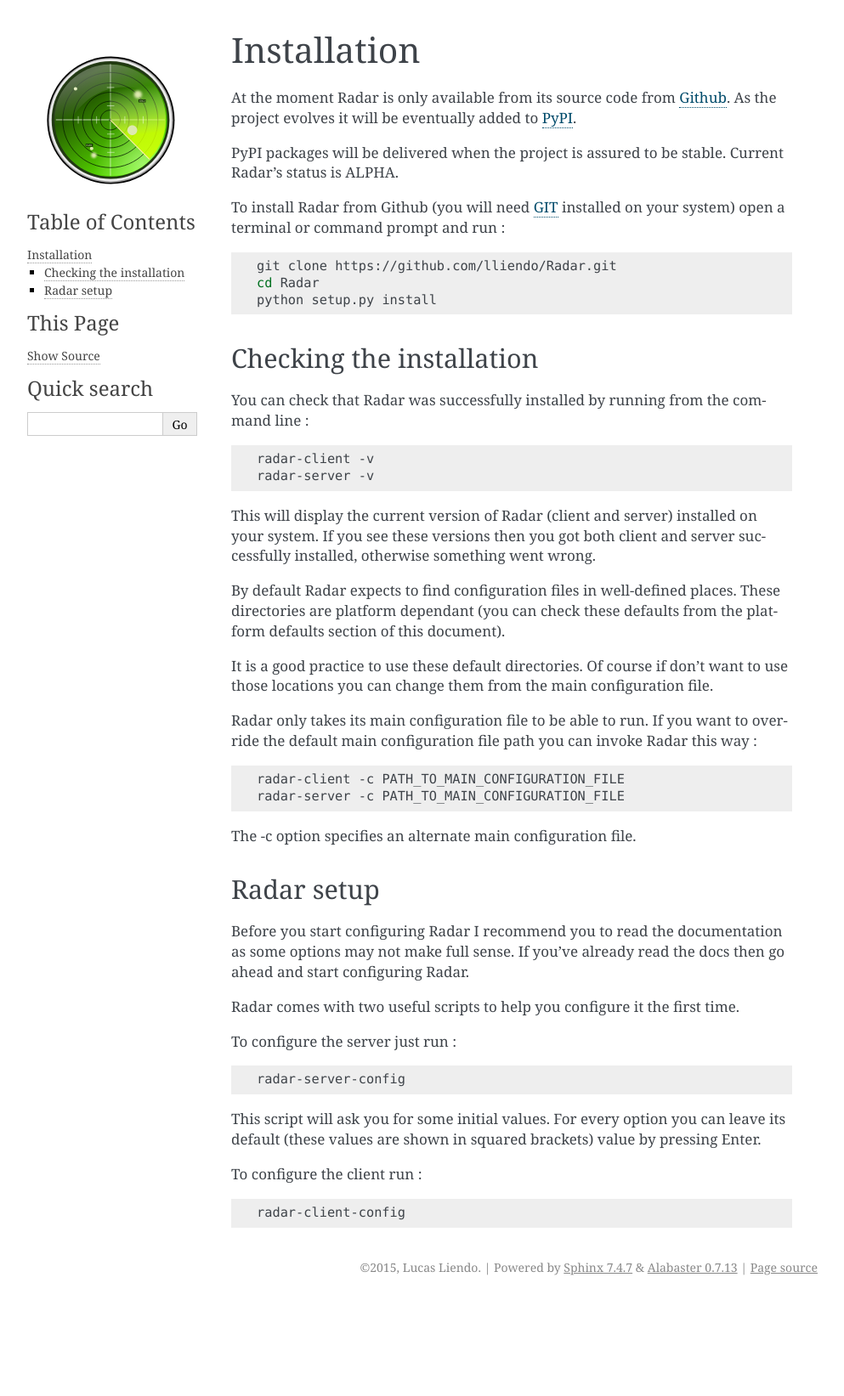
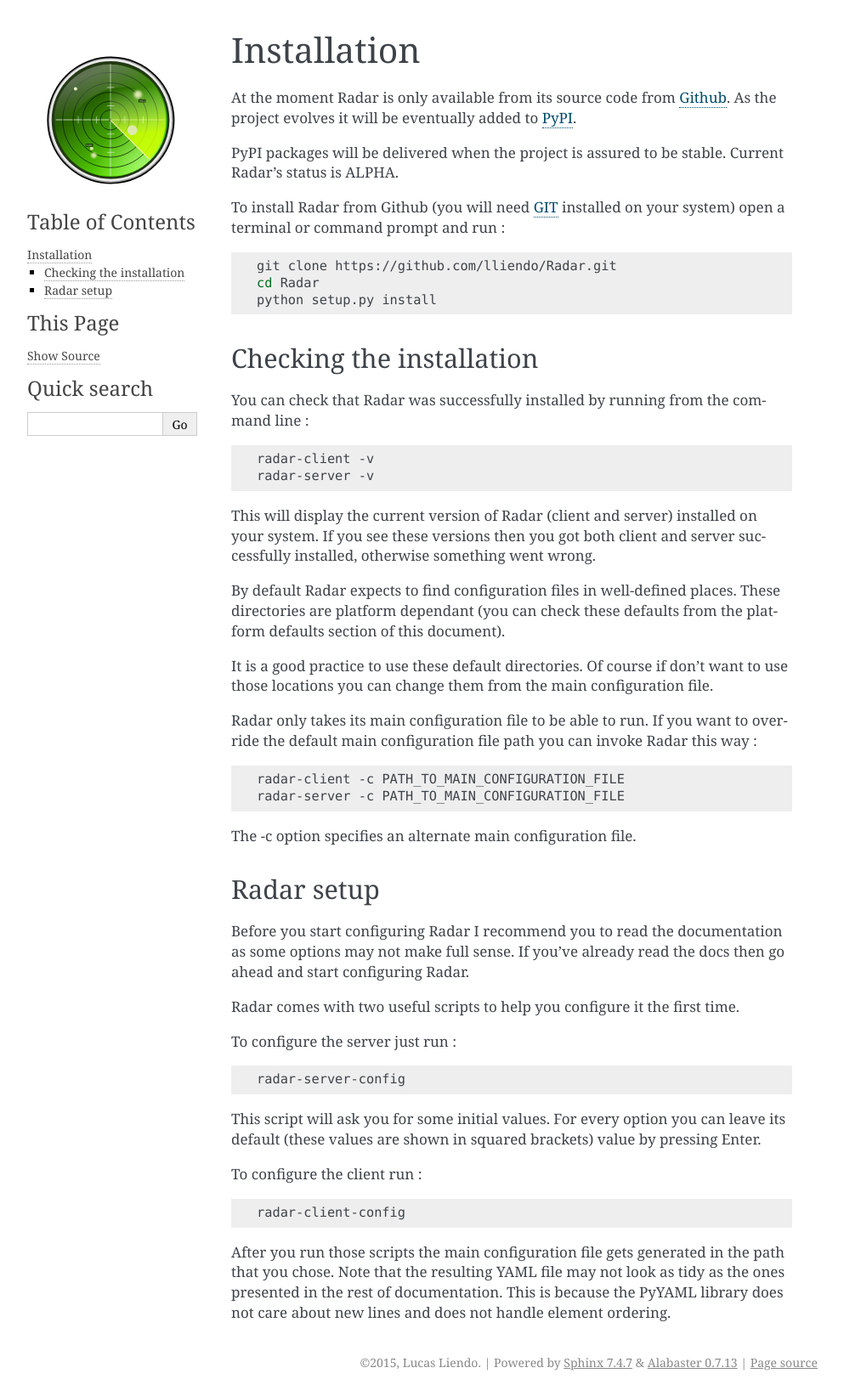
Before and after one commit to lliendo/Radar, a Sphinx documentation site: the page built from docs/installation.rst, in a window 1280 px wide. Shown: the whole page at 85% size, without its empty margins (148-1141 px from the left). Built offline with Sphinx 7.4.7, drawn with Linux system fonts in a browser that asks for light colours; before the commit the page ends 1531 px from its top, so only the background shows below that.

Commit message:
- Updated documentation.

```diff
--- a/docs/installation.rst
+++ b/docs/installation.rst
@@ -76,3 +76,8 @@
 .. code-block:: bash
 
     radar-client-config
+
+After you run those scripts the main configuration file gets generated in the
+path that you chose. Note that the resulting YAML file may not look as tidy
+as the ones presented in the rest of documentation. This is because the PyYAML
+library does not care about new lines and does not handle element ordering.
```
